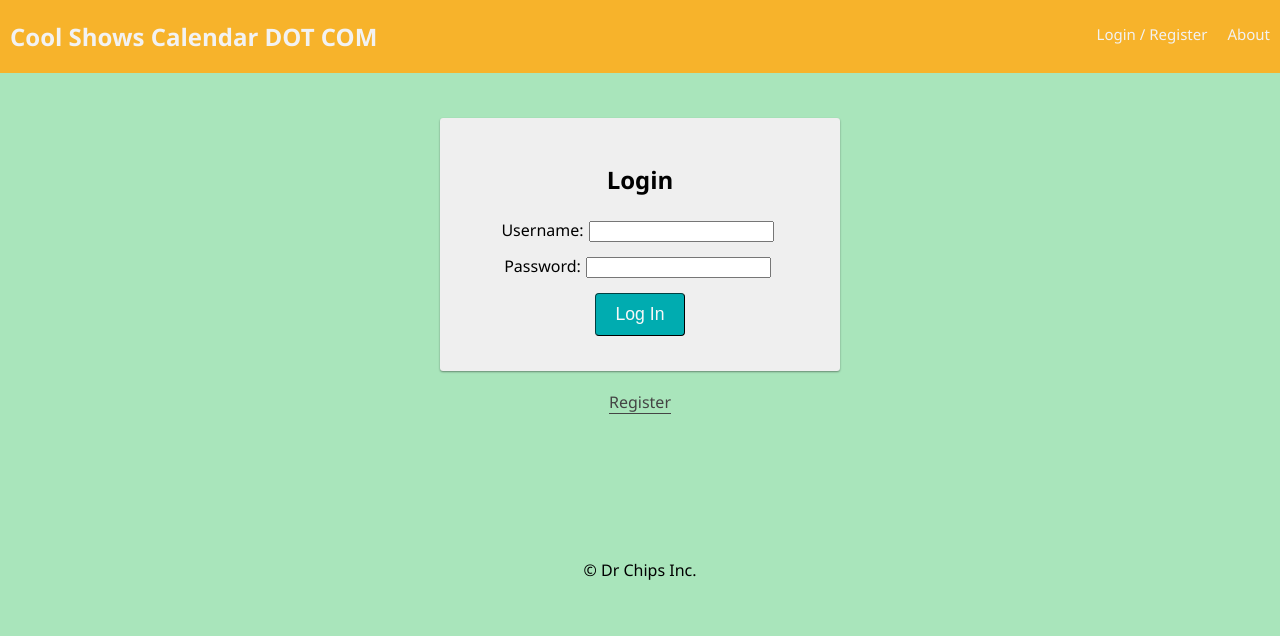
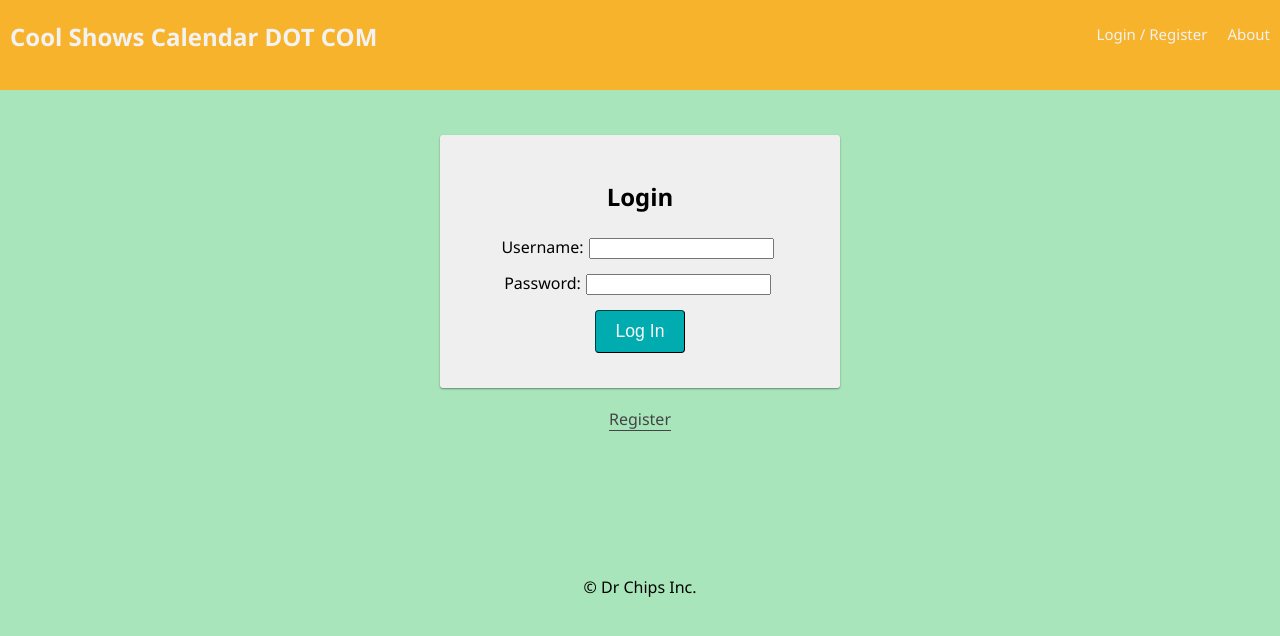
Before and after one commit to Matthewharrisak/prime-solo-project, a React (Create React App) app: page /#/user in a window 1280 px wide. Shown: the top 636 px of the page. Built offline with nearby package versions, Linux system fonts and the light colour scheme; no server answers.

Commit message:
styling the header

```diff
--- a/src/components/Nav/Nav.css
+++ b/src/components/Nav/Nav.css
@@ -7,22 +7,27 @@
 }
 
 .nav {
-  /* margin: 0 0 30px; */
+  margin: 0;
   background-color: #F7B32B;
   overflow: hidden;
+  /* flex: inherit; */
+  white-space: nowrap;
+  list-style: none;
+  /* display: inline-block; */
 
-  flex: auto;
 }
 
 .nav-link {
-  float: left;
-
+  /* float: left; */
+  /* display: inline-block; */
+  float: center;
   color: #f2f2f2;
   background-color: F7B32B;
   text-align: center;
   padding: 24px 10px;
   text-decoration: none;
   font-size: 15px;
+  display: inline-block;
 
   /* these last two make the logout button in
   the nav bar look like another link */
@@ -32,16 +37,16 @@
 }
 
 .logoutButton {
-  display: inline-flex;
+  display: inline;
   /* float: right; */
   text-decoration: none;
   font-size: 15px;
   background-color: #F7B32B;
-  overflow: hidden;
-  border:none;
+  /* overflow: hidden; */
+  /* border:none; */
   cursor: pointer;
-  outline:0;
-
+  /* outline:0;  */
+  padding-top: 30px;
   color: #f2f2f2;
   /* text-align: center; */
   text-decoration: none;
@@ -56,4 +61,16 @@
 
 .nav-right {
   float: right;
+  /* display: inline-block; */
+  overflow: hidden;
+display: flex;
+margin-top: 20px;
+list-style: none;
+/* width: 100%; */
+height: 90px;
+margin: 0;
+padding: 0;
+white-space: nowrap;
+position: bottom;
+
 }
--- a/src/components/Nav/Nav.js
+++ b/src/components/Nav/Nav.js
@@ -6,6 +6,8 @@ import './Nav.css';
 import mapStoreToProps from '../../redux/mapStoreToProps';
 import ResponsiveForm from '../NewEventForm/ResponsiveForm';
 import ForumCatagories from '../ForumCatagories/ForumCatagories';
+import Grid from '@material-ui/core/Grid';
+
 const Nav = (props) => {
   let loginLinkData = {
     path: '/login',
@@ -19,6 +21,7 @@ const Nav = (props) => {
 
   return (
     <div className="nav">
+      <Grid>
       <Link to="/home">
         <h2 className="nav-title"> Cool Shows Calendar DOT COM </h2>
       </Link>
@@ -48,6 +51,8 @@ const Nav = (props) => {
           About
         </Link>
       </div>
+      </Grid>
+
     </div>
   );
 };
--- a/src/components/NewEventForm/ResponsiveForm.js
+++ b/src/components/NewEventForm/ResponsiveForm.js
@@ -24,7 +24,7 @@ export default function ResponsiveDialog() {
 
   return (
     <div>
-      <button className='newEvent' onClick={handleClickOpen}>
+      <button className='logoutButton' onClick={handleClickOpen}>
           Add Event
       </button>
       <Dialog
```
